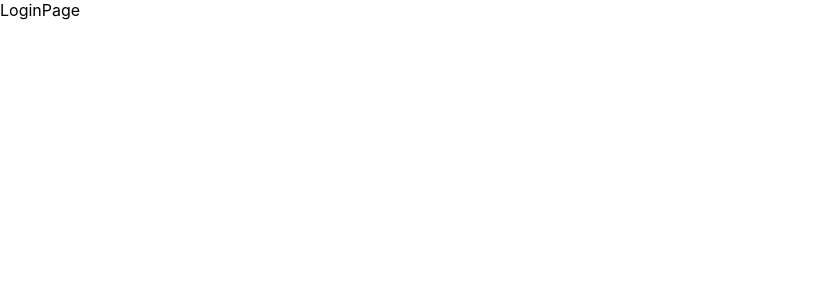
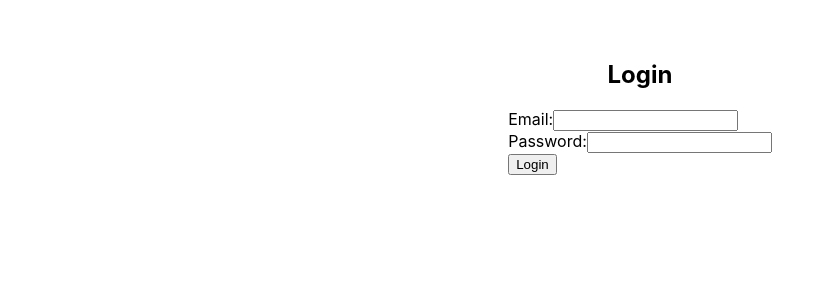
Before and after one commit to natko22/pet-project-frontend, a React (Create React App) app: page /login in a window 1280 px wide. Shown: the top 300 px of the page, without its empty margins (0-834 px from the left). Built offline with nearby package versions, Linux system fonts and the light colour scheme.

Commit message:
add login page but not finished

```diff
--- a/src/App.css
+++ b/src/App.css
@@ -1,6 +1,5 @@
 .signup {
   display: flex;
-  justify-content: center;
   align-items: center;
   flex-direction: column;
   padding: 20px;
@@ -10,3 +9,16 @@
   padding: 10px;
   margin: 10px;
 }
+
+.signup-button {
+  margin: 10px;
+  padding: 10px;
+}
+
+.login-container {
+  display: flex;
+  align-items: center;
+  flex-direction: column;
+  padding: 20px;
+  margin: 20px;
+}
--- a/src/pages/LoginPage.jsx
+++ b/src/pages/LoginPage.jsx
@@ -1,7 +1,81 @@
-import React from "react";
+import React, { useState, useContext } from "react";
+import { useNavigate } from "react-router-dom";
+import axios from "axios";
+import { AuthContext } from "../context/auth.context";
 
-function LoginPage() {
-  return <div>LoginPage</div>;
-}
+const API_URL = "http://localhost:5005";
+
+const LoginPage = () => {
+  const [email, setEmail] = useState("");
+  const [password, setPassword] = useState("");
+  const [errorMessage, setErrorMessage] = useState(undefined);
+
+  const navigate = useNavigate();
+
+  const { storeToken, authenticateUser } = useContext(AuthContext);
+
+  const handleEmailChange = (e) => {
+    setEmail(e.target.value);
+  };
+
+  const handlePasswordChange = (e) => {
+    setPassword(e.target.value);
+  };
+
+  const handleLogin = (e) => {
+    e.preventDefault();
+    const requestBody = { email, password };
+
+    axios
+      .post(`${API_URL}/auth/login`, requestBody)
+      .then((response) => {
+        console.log("JWT token", response.data.authToken);
+
+        storeToken(response.data.authToken);
+        authenticateUser();
+        navigate("/");
+      })
+      .catch((error) => {
+        const errorDescription = error.response.data.message;
+        setErrorMessage(errorDescription);
+      });
+  };
+
+  return (
+    <div className="login-container">
+      <h2>Login</h2>
+      <form onSubmit={handleLogin}>
+        <div className="form-group">
+          <label>Email:</label>
+          <input
+            type="email"
+            id="email"
+            value={email}
+            onChange={handleEmailChange}
+            className="input-field"
+            required
+          />
+        </div>
+
+        <div className="form-group">
+          <label>Password:</label>
+          <input
+            type="password"
+            id="password"
+            value={password}
+            onChange={handlePasswordChange}
+            className="input-field"
+            required
+          />
+        </div>
+
+        <button type="submit" className="login-button">
+          Login
+        </button>
+      </form>
+      {errorMessage && <p className="error-message">{errorMessage}</p>}
+    </div>
+  );
+};
 
 export default LoginPage;
--- a/src/pages/SignupPage.jsx
+++ b/src/pages/SignupPage.jsx
@@ -51,8 +51,9 @@
   };
 
   return (
-    <div className="signup">
-      <form onSubmit={handleSignupSubmit}>
+    <div>
+      <h2>Login</h2>
+      <form className="signup" onSubmit={handleSignupSubmit}>
         <label>
           Username:
           <input
@@ -103,7 +104,7 @@
           Pet Sitter
         </label>
 
-        <button type="submit" className="submit-button">
+        <button type="submit" className="signup-button">
           Sign Up
         </button>
       </form>
```
